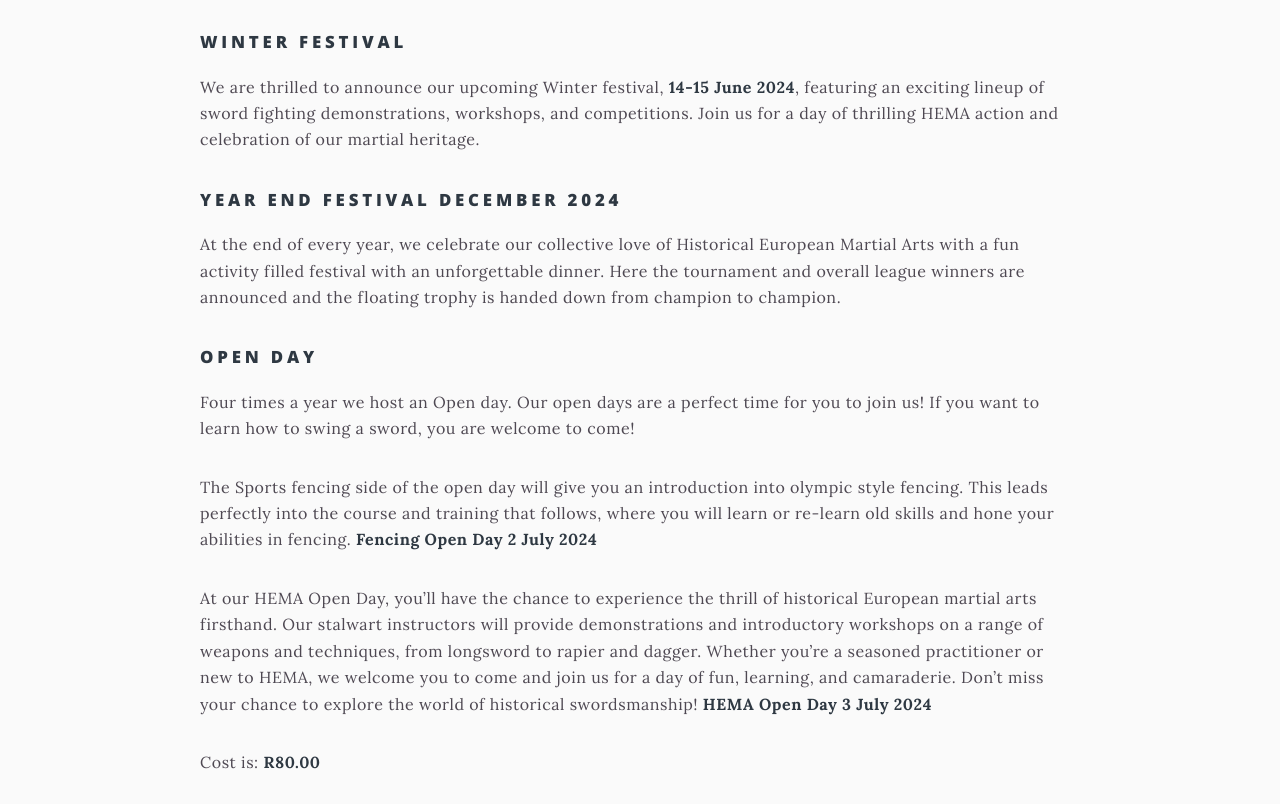
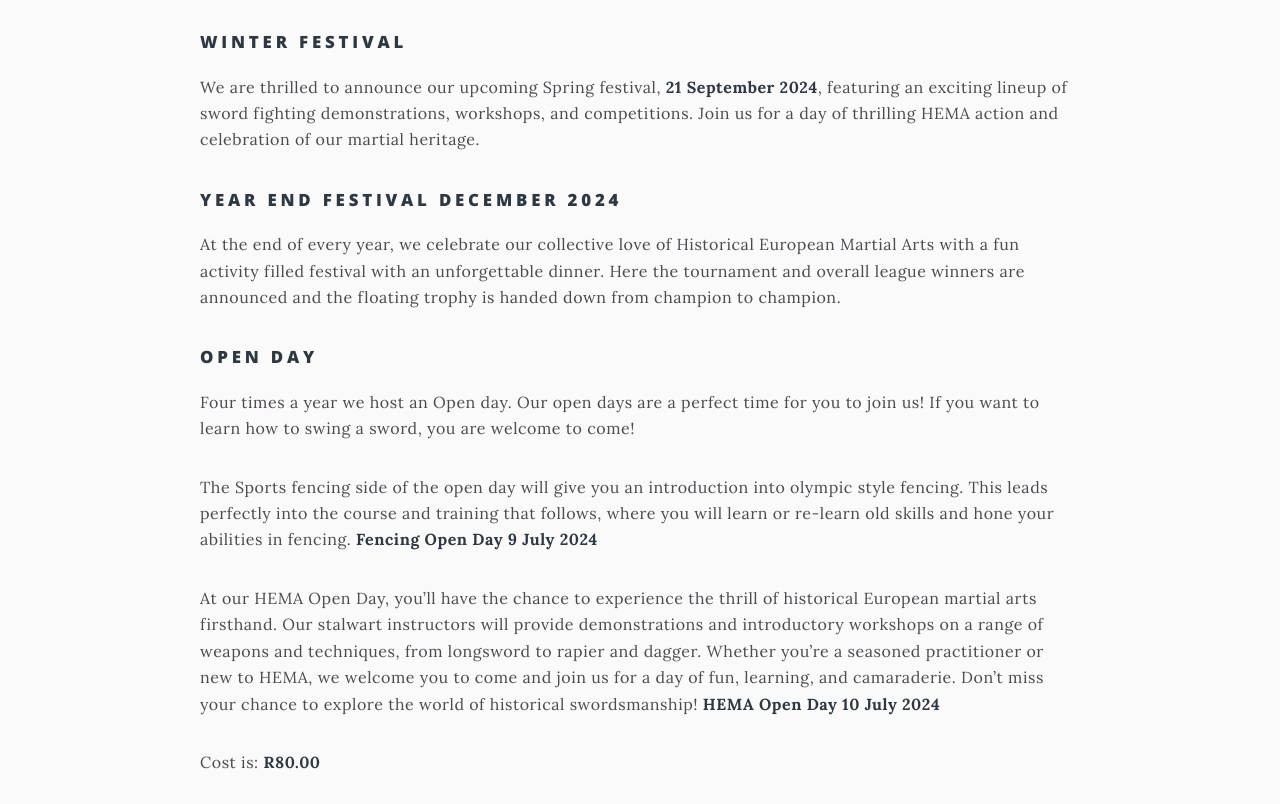
Before and after one commit to table-mountain-hema/table-mountain-hema.github.io, a Jekyll site: the page built from _pages/events.md, in a window 1280 px wide and 1400 px high, scrolled down 483 px. Shown: the part 183-987 px from the top of the window. Built offline with Jekyll 4.4.1, drawn with Linux system fonts in a browser that asks for light colours.

Commit message:
2024-07-07 Date updates

```diff
--- a/_pages/events.md
+++ b/_pages/events.md
@@ -4,7 +4,7 @@ title: Upcoming Events
 permalink: /events
 layout: page
 excerpt: We have a number of events through out the year. All are welcome to join us on our Open Days to get a taste and sense of what we do. A form and further information is available if you click here.
-highlight: Our next event is our Winter Festival, 14-15 June 2024. Book your spot by clicking here and following the link.
+highlight: Our next event is our Spring Festival, 21 September 2024. Book your spot with David.
 image: events.jpg
 background-image: fencing_banner.jpg
 ---
@@ -15,7 +15,7 @@ background-image: fencing_banner.jpg
 {:toc}
 
 ### Winter Festival
-We are thrilled to announce our upcoming Winter festival, **14-15 June 2024**, featuring an exciting lineup of sword fighting demonstrations, workshops, and competitions. Join us for a day of thrilling HEMA action and celebration of our martial heritage.
+We are thrilled to announce our upcoming Spring festival, **21 September 2024**, featuring an exciting lineup of sword fighting demonstrations, workshops, and competitions. Join us for a day of thrilling HEMA action and celebration of our martial heritage.
 <!--
 <br>
 [Click here to book your spot now!](https://docs.google.com/forms/d/e/1FAIpQLSfAaZGeIwroLFCJD8LyQMgU4GvjGe8kcN5wRfVssQb06hkk3A/viewform)
@@ -34,10 +34,10 @@ At the end of every year, we celebrate our collective love of Historical Europea
 Four times a year we host an Open day. Our open days are a perfect time for you to join us! If you want to learn how to swing a sword, you are welcome to come!
 
 The Sports fencing side of the open day will give you an introduction into olympic style fencing. This leads perfectly into the course and training that follows, where you will learn or re-learn old skills and hone your abilities in fencing.
-**Fencing Open Day 2 July 2024**
+**Fencing Open Day 9 July 2024**
 
 At our HEMA Open Day, you'll have the chance to experience the thrill of historical European martial arts firsthand. Our stalwart instructors will provide demonstrations and introductory workshops on a range of weapons and techniques, from longsword to rapier and dagger. Whether you're a seasoned practitioner or new to HEMA, we welcome you to come and join us for a day of fun, learning, and camaraderie. Don't miss your chance to explore the world of historical swordsmanship!
-**HEMA Open Day 3 July 2024**
+**HEMA Open Day 10 July 2024**
 
 Cost is: **R80.00**
 ### League Nights
```
